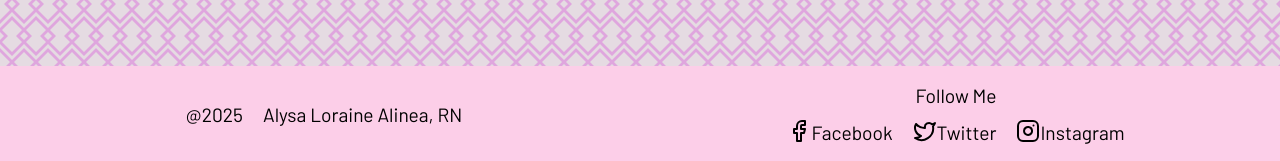
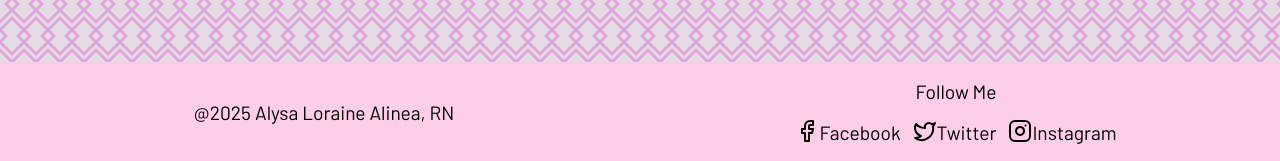
Before and after one commit to jwesparcia/alypot, a React (Vite) app: page /examplesofwork in a window 1280 px wide. Shown: the part 636-797 px from the top of the page. Built offline with nearby package versions, Linux system fonts and the light colour scheme.

Commit message:
initial commit

```diff
--- a/src/components/Footer.jsx
+++ b/src/components/Footer.jsx
@@ -8,7 +8,7 @@
   let year = d.getFullYear();
   return (
     <div className="bg-pink-200/100 font-barlow text-[0.8rem] md:text-[1.2rem] w-auto p-2 md:grid md:grid-cols-2 flex flex-col">
-      <div className=" flex justify-center gap-5  items-center p-2 ">
+      <div className=" flex justify-center gap-1 items-center p-2 ">
         <div className="">
           <h1>@{year}</h1>
         </div>
@@ -18,8 +18,8 @@
       </div>
 
       <div className=" gap-5  font-barlow p-2 ">
-        <h1 className="text-center mb-2">Follow Me</h1>
-        <div className="flex gap-5 justify-center items-center">
+        <h1 className="text-center mb-3">Follow Me</h1>
+        <div className="flex gap-3 justify-center items-center">
           <div className="flex ">
              <Facebook/>Facebook
           </div>
```
